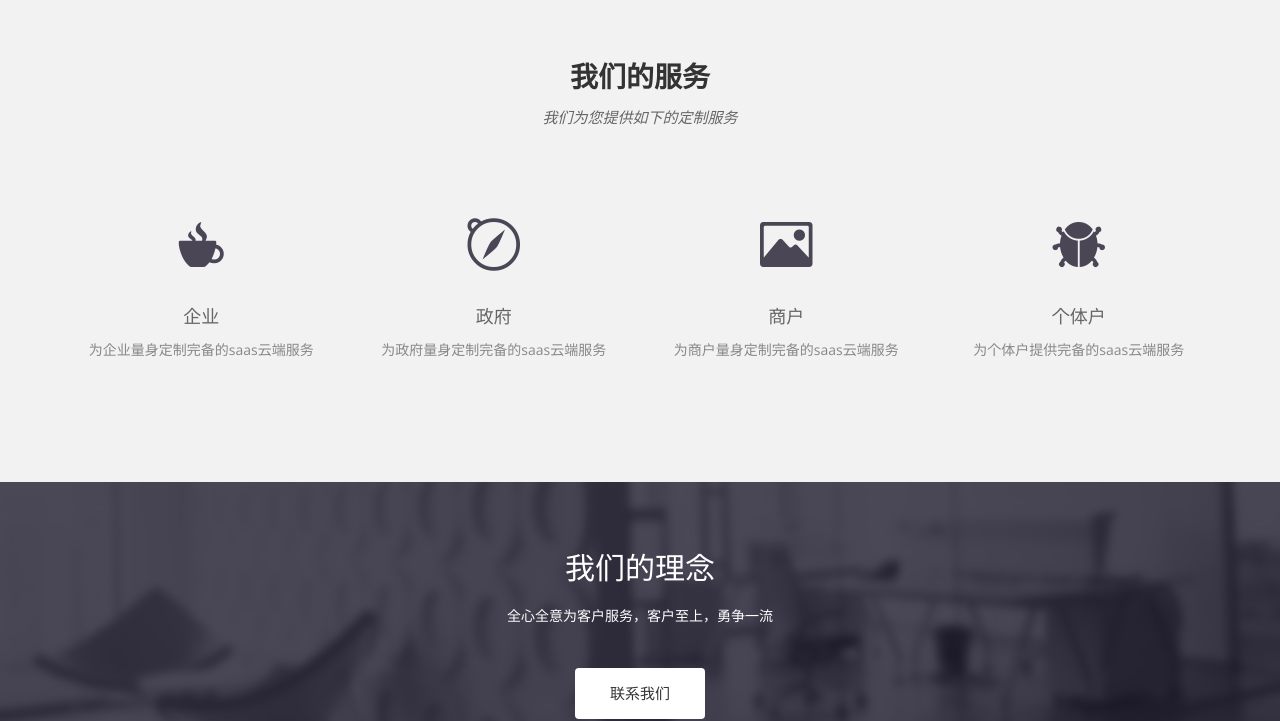
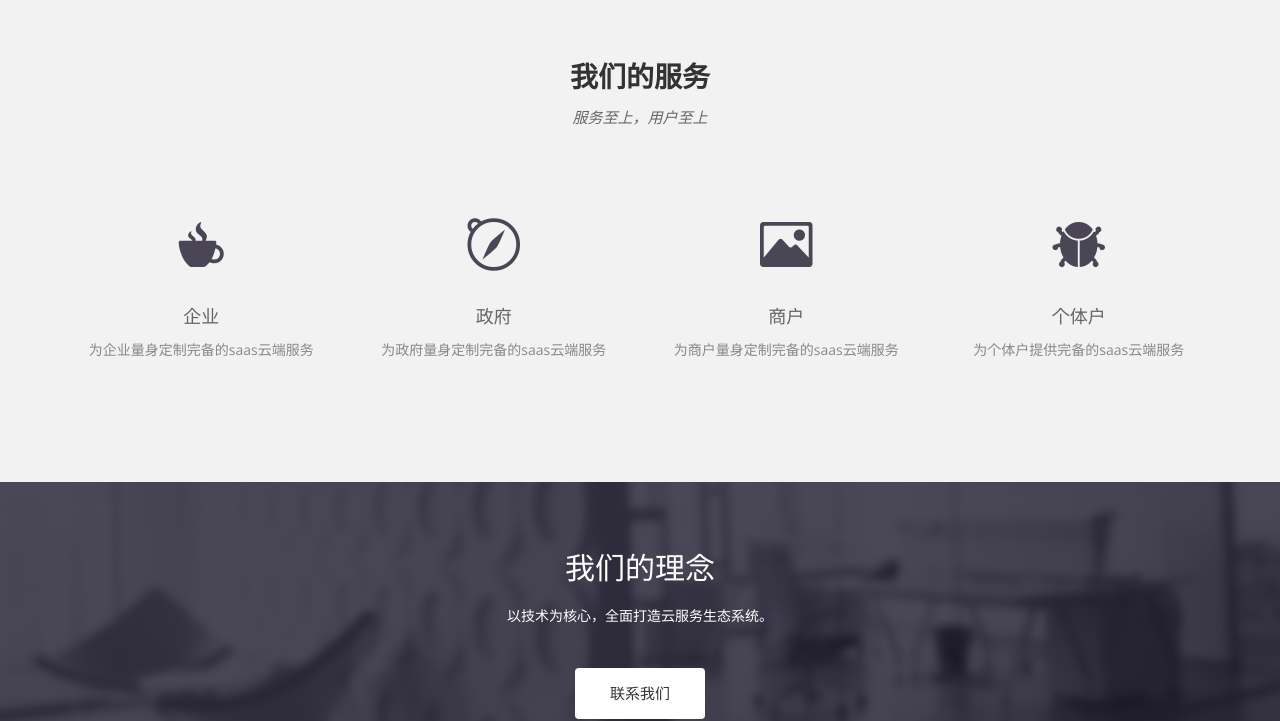
Before and after one commit to ONEKOOK/onekook.github.io, a Jekyll site: the page built from index.html, in a window 1280 px wide. Shown: the part 1373-2094 px from the top of the page. Built offline with Jekyll 4.4.1, drawn with Linux system fonts in a browser that asks for light colours; nearby versions of some CDN libraries; some web fonts are replaced.

```diff
--- a/index.html
+++ b/index.html
@@ -60,7 +60,7 @@ permalink: /
     <div class="row">
       <div class="section-title">
         <h2>我们的服务</h2>
-        <p>我们为您提供如下的定制服务</p>
+        <p>服务至上，用户至上</p>
       </div>
     </div>
     <div class="row ">
@@ -130,7 +130,7 @@ permalink: /
       <div class="col-md-12">
         <div class="block">
           <h2>我们的理念</h2>
-          <p>全心全意为客户服务，客户至上，勇争一流</p>
+          <p>以技术为核心，全面打造云服务生态系统。</p>
           <a class="btn btn-default btn-call-to-action" href="{{ site.baseurl }}/contact" >联系我们</a>
         </div>
       </div>
--- a/robots.txt
+++ b/robots.txt
@@ -1,2 +1,2 @@
 User-agent: *
-Disallow:
+Disallow: /work
```
